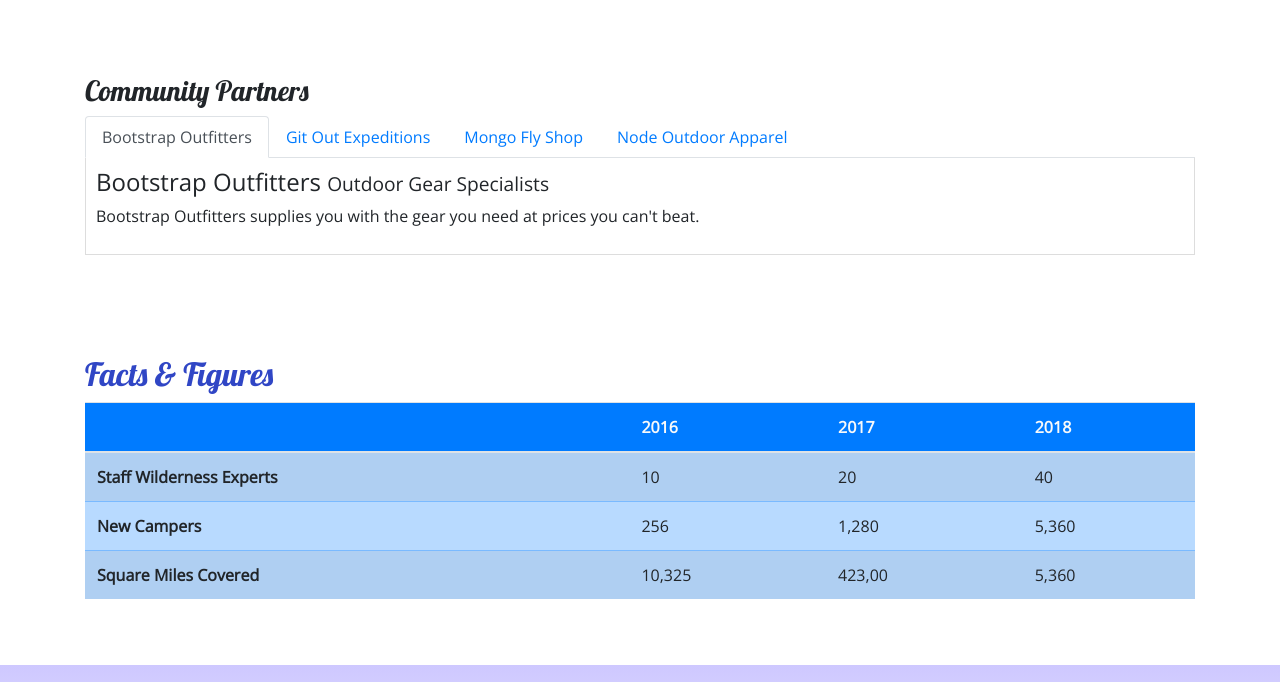
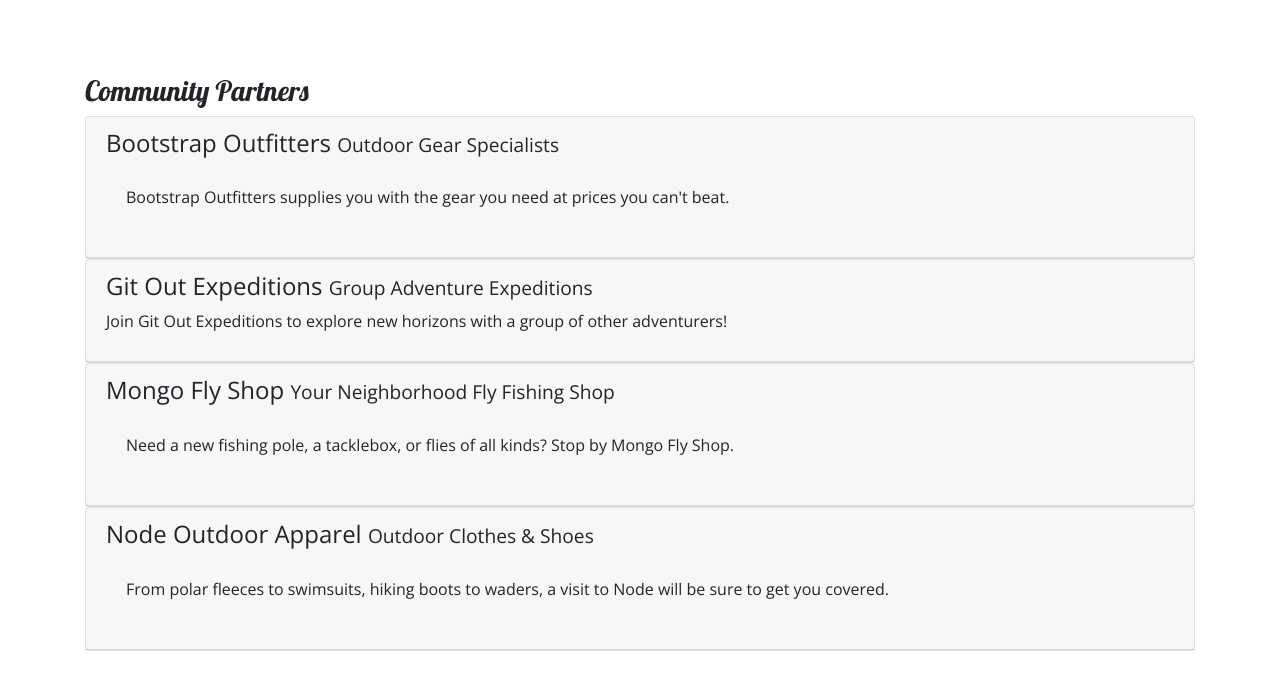
Before and after one commit to IsaacMunoz1490/campsite, a website: page aboutus.html in a window 1280 px wide. Shown: the part 910-1592 px from the top of the page. Drawn offline with nearby package versions, Linux system fonts and the light colour scheme.

Commit message:
Accordion

```diff
--- a/aboutus.html
+++ b/aboutus.html
@@ -119,33 +119,66 @@
     <div class="row row-content">
         <div class="col">
             <h3>Community Partners</h3>
-            <ul class="nav nav-tabs">
-                <li class="nav-item"><a class="nav-link active" href="#bootstrap" role="tab" data-toggle="tab">Bootstrap Outfitters</a></li>
-                <li class="nav-item"><a class="nav-link" href="#git" role="tab" data-toggle="tab">Git Out Expeditions</a></li>
-                <li class="nav-item"><a class="nav-link" href="#mongo" role="tab" data-toggle="tab">Mongo Fly Shop</a></li>
-                <li class="nav-item"><a class="nav-link" href="#node" role="tab" data-toggle="tab">Node Outdoor Apparel</a></li>
-            </ul>
-            <div class="tab-content">
-                <div role="tabpanel" class="tab-pane fade show active" id="bootstrap">
-                    <h4>Bootstrap Outfitters <small>Outdoor Gear Specialists</small></h4>
+            <div id="accordion">
+                <div class="card">
+                    <div role="tab" class="card-header">
+                            <h4>
+                                <a data-toggle="collapse" data-target="#bootstrap">
+                                    Bootstrap Outfitters <small>Outdoor Gear Specialists</small>
+                                </a>
+                            </h4>
+                        <div class="collapse show" id="bootstrap" data-parent="#accordion">
+                            <div class="card-body">
                                 <p class="d-none d-sm-block">Bootstrap Outfitters supplies you with the gear you need at prices you can't beat.</p>
                             </div>
-                <div role="tabpanel" class="tab-pane fade" id="git">
-                    <h4>Git Out Expeditions <small>Group Adventure Expeditions</small></h4>
+                        </div>
+                    </div>
+                </div>
+                    <div class="card">
+                        <div role="tab" class="card-header">
+                            <h4>
+                                <a data-toggle="collapse" data-target="#git">
+                                    Git Out Expeditions <small>Group Adventure Expeditions</small>
+                                </a>
+                            </h4>
+                            <div class="collapse-show" id="git" data-parent="#accordion">
                                 <p class="d-none d-sm-block">Join Git Out Expeditions to explore new horizons with a group of other adventurers!</p>
                             </div>
-                <div role="tabpanel" class="tab-pane fade" id="mongo">
-                    <h4>Mongo Fly Shop <small>Your Neighborhood Fly Fishing Shop</small></h4>
+                        </div>
+                    </div>
+                    <div class="card">
+                            <div role="tab" class="card-header">
+                                <h4>
+                                    <a data-toggle="collapse" data-target="#mongo">
+                                        Mongo Fly Shop <small>Your Neighborhood Fly Fishing Shop</small>
+                                    </a>
+                                </h4>
+                                <div class="collapse-show" id="mongo" data-parent="#accordion">
+                                    <div class="card-body">
                                         <p class="d-none d-sm-block">Need a new fishing pole, a tacklebox, or flies of all kinds? Stop by Mongo Fly Shop.</p>
                                     </div>
-                <div role="tabpanel" class="tab-pane fade" id="node">
-                    <h4>Node Outdoor Apparel <small>Outdoor Clothes & Shoes</small></h4>
+                                </div>
+                            </div>
+                    </div>
+                    <div class="card">
+                        <div role="tab" class="card-header">
+                            <h4>
+                                <a data-toggle="collapse" data-target="#node">
+                                   Node Outdoor Apparel <small>Outdoor Clothes & Shoes</small>
+                                </a>
+                            </h4>
+                            <div class="collapse-show" id="node" data-parent="#accordion">
+                                <div class="card-body">
                                     <p class="d-none d-sm-block">From polar fleeces to swimsuits, hiking boots to waders, a visit to Node will be sure to get you covered.</p>
                                 </div>
                             </div>
                         </div>
                     </div>
             </div>
+        </div>
+    </div>
+</div>
+
 <div class="container">
 <div class="row row-content">
         <div class="col">
--- a/css/styles.css
+++ b/css/styles.css
@@ -33,8 +33,8 @@ header h2 {
 .navbar {
     background-color: #901cad;
 }
-.tab-content {
-    border: 1px solid #DDD;
-    border-top: none;
-    padding: 10px;
+
+a , a:hover {
+    color: inherit;
+    text-decoration: none;
 }
```
Lines whose indentation alone changed are shown as unchanged.
